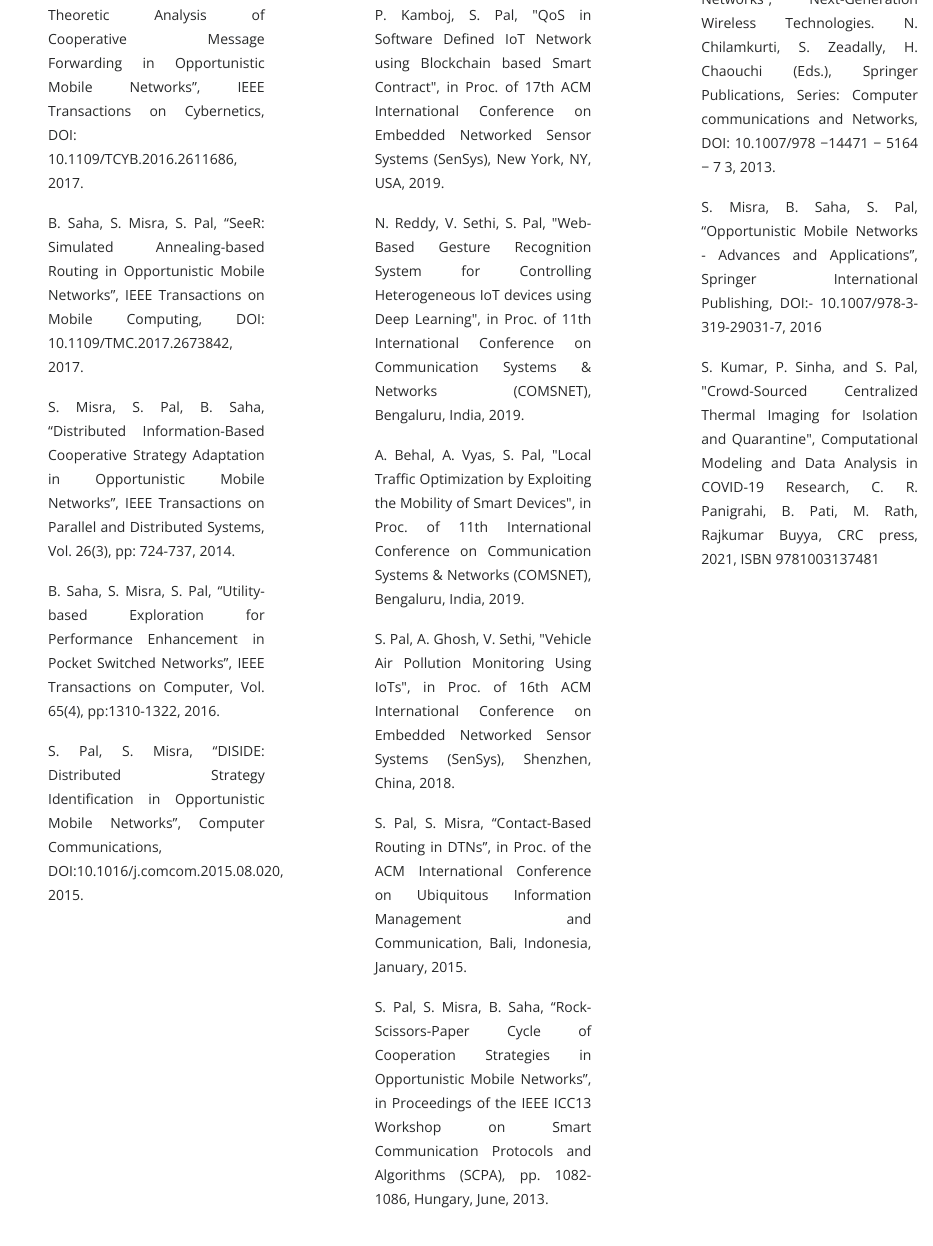
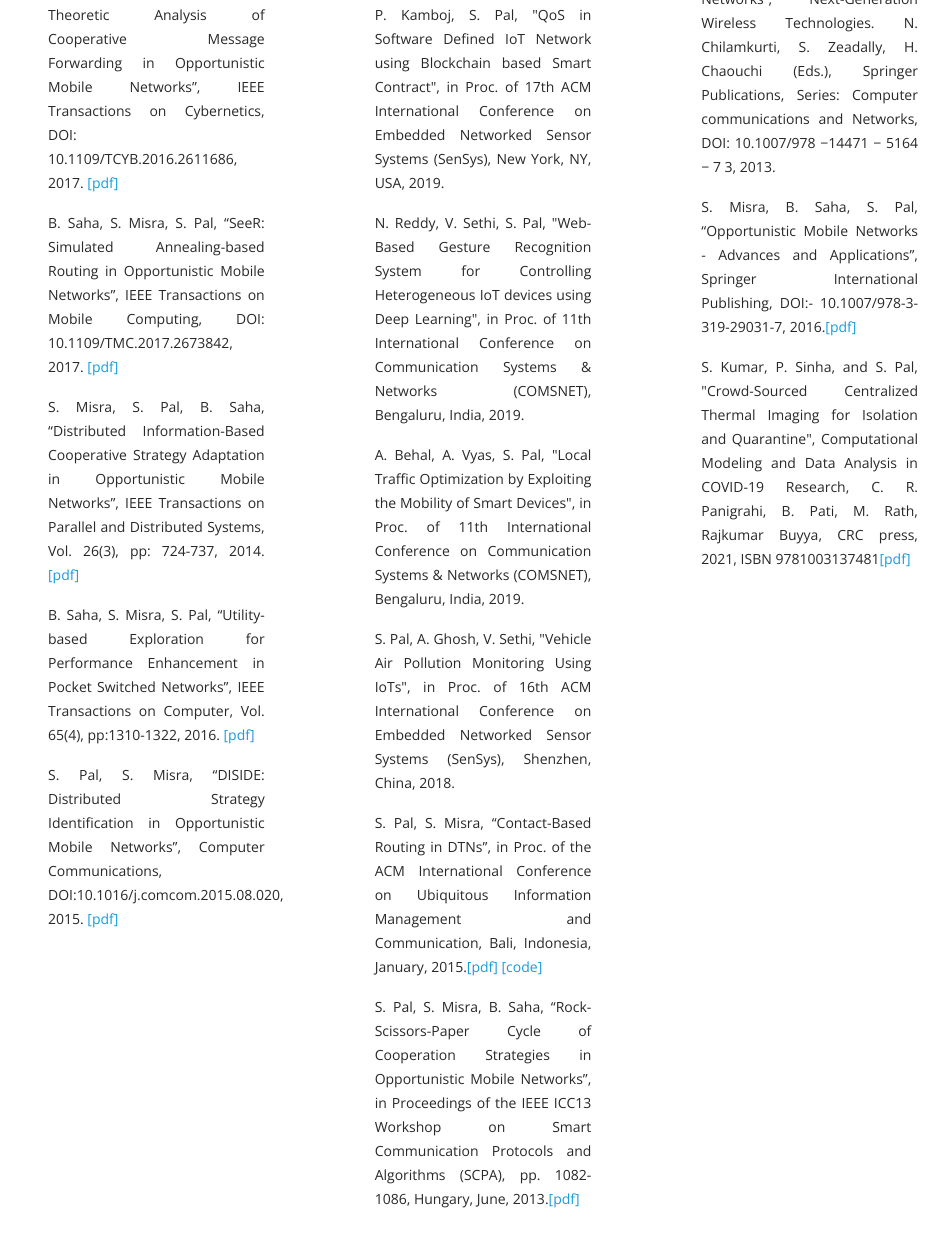
Before and after one commit to Yuvraj-kadale/Dr-Sujata-Pal, a plain HTML site: page mainContent.html in a window 1280 px wide. Shown: the part 5188-6434 px from the top of the page, without its empty margins (347-1280 px from the left). Drawn offline with nearby package versions, Linux system fonts and the light colour scheme.

Commit message:
Add links to publication

```diff
--- a/mainContent.html
+++ b/mainContent.html
@@ -362,12 +362,12 @@
             <p class="description">P. Kamboj, S. Khare, S. Pal, "Role-Based Access Control using Blockchain based Smart Contract", Peer-to-Peer Networking and Applications, 2021. (Accepted)</p>
             <p class="description">A. Vyas, S. Pal, "Optimum Placement of Relay Nodes in WBANs for Improving the QoS of Indoor RPM System", IEEE Sensors Journal, 2021. (Accepted)</p>
             <p class="description">N. Sharma, J. Jun, S. Pal, "Correlated Collision Problem of Contention based MAC Protocol in Low-Power Wireless Networks", IET Communications, 2021. (Accepted)</p>
-            <p class="description">A. Vyas, S. Pal, B. Saha, Relay-based Communications in WBANs: A ComprehensiveSurvey, ACM COMPUTING Survey, 2020</p>
-            <p class="description">S. Pal, B. Saha, S. Misra, “Game Theoretic Analysis of Cooperative Message Forwarding in Opportunistic Mobile Networks”, IEEE Transactions on Cybernetics, DOI: 10.1109/TCYB.2016.2611686, 2017.</p>
-            <p class="description">B. Saha, S. Misra, S. Pal, “SeeR: Simulated Annealing-based Routing in Opportunistic Mobile Networks”, IEEE Transactions on Mobile Computing, DOI: 10.1109/TMC.2017.2673842, 2017.</p>
-            <p class="description">S. Misra, S. Pal, B. Saha, “Distributed Information-Based Cooperative Strategy Adaptation in Opportunistic Mobile Networks”, IEEE Transactions on Parallel and Distributed Systems, Vol. 26(3), pp: 724-737, 2014.</p>
-            <p class="description">B. Saha, S. Misra, S. Pal, “Utility-based Exploration for Performance Enhancement in Pocket Switched Networks”, IEEE Transactions on Computer, Vol. 65(4), pp:1310-1322, 2016.</p>
-            <p class="description">S. Pal, S. Misra, “DISIDE: Distributed Strategy Identification in Opportunistic Mobile Networks”, Computer Communications, DOI:10.1016/j.comcom.2015.08.020, 2015.</p>
+            <p class="description">A. Vyas, S. Pal, B. Saha, Relay-based Communications in WBANs: A ComprehensiveSurvey, ACM COMPUTING Survey, 2020. <a href="https://dl.acm.org/doi/abs/10.1145/3423164"> [pdf]</a></p>
+            <p class="description">S. Pal, B. Saha, S. Misra, “Game Theoretic Analysis of Cooperative Message Forwarding in Opportunistic Mobile Networks”, IEEE Transactions on Cybernetics, DOI: 10.1109/TCYB.2016.2611686, 2017.<a href="https://ieeexplore.ieee.org/document/7859459"> [pdf]</a></p>
+            <p class="description">B. Saha, S. Misra, S. Pal, “SeeR: Simulated Annealing-based Routing in Opportunistic Mobile Networks”, IEEE Transactions on Mobile Computing, DOI: 10.1109/TMC.2017.2673842, 2017.<a href="https://ieeexplore.ieee.org/document/7862876"> [pdf]</a></p>
+            <p class="description">S. Misra, S. Pal, B. Saha, “Distributed Information-Based Cooperative Strategy Adaptation in Opportunistic Mobile Networks”, IEEE Transactions on Parallel and Distributed Systems, Vol. 26(3), pp: 724-737, 2014.<a href="https://ieeexplore.ieee.org/document/6781642"> [pdf]</a></p>
+            <p class="description">B. Saha, S. Misra, S. Pal, “Utility-based Exploration for Performance Enhancement in Pocket Switched Networks”, IEEE Transactions on Computer, Vol. 65(4), pp:1310-1322, 2016.<a href="https://ieeexplore.ieee.org/document/7118165"> [pdf]</a></p>
+            <p class="description">S. Pal, S. Misra, “DISIDE: Distributed Strategy Identification in Opportunistic Mobile Networks”, Computer Communications, DOI:10.1016/j.comcom.2015.08.020, 2015.<a href="https://www.sciencedirect.com/science/article/abs/pii/S0140366415003199"> [pdf]</a></p>
             </div>
           <div class="col-lg-4 col-md-6 icon-box" data-aos="fade-up" data-aos-delay="100">
             <div class="icon"><i class="icofont-earth"></i></div>
@@ -380,8 +380,8 @@
             <p class="description">N. Reddy, V. Sethi, S. Pal, "Web-Based Gesture Recognition System for Controlling Heterogeneous IoT devices using Deep Learning", in Proc. of 11th International Conference on Communication Systems & Networks (COMSNET), Bengaluru, India, 2019.</p>
             <p class="description">A. Behal, A. Vyas, S. Pal, "Local Traffic Optimization by Exploiting the Mobility of Smart Devices", in Proc. of 11th International Conference on Communication Systems & Networks (COMSNET), Bengaluru, India, 2019.</p>
             <p class="description">S. Pal, A. Ghosh, V. Sethi, "Vehicle Air Pollution Monitoring Using IoTs", in Proc. of 16th ACM International Conference on Embedded Networked Sensor Systems (SenSys), Shenzhen, China, 2018.</p>
-            <p class="description">S. Pal, S. Misra, “Contact-Based Routing in DTNs”, in Proc. of the ACM International Conference on Ubiquitous Information Management and Communication, Bali, Indonesia, January, 2015.</p>
-            <p class="description">S. Pal, S. Misra, B. Saha, “Rock-Scissors-Paper Cycle of Cooperation Strategies in Opportunistic Mobile Networks”, in Proceedings of the IEEE ICC13 Workshop on Smart Communication Protocols and Algorithms (SCPA), pp. 1082-1086, Hungary, June, 2013.</p>
+            <p class="description">S. Pal, S. Misra, “Contact-Based Routing in DTNs”, in Proc. of the ACM International Conference on Ubiquitous Information Management and Communication, Bali, Indonesia, January, 2015.<a href="https://dl.acm.org/doi/10.1145/2701126.2701145">[pdf]</a> <a href="https://github.com/akeranen/the-one/pull/45">[code]</a></p>
+            <p class="description">S. Pal, S. Misra, B. Saha, “Rock-Scissors-Paper Cycle of Cooperation Strategies in Opportunistic Mobile Networks”, in Proceedings of the IEEE ICC13 Workshop on Smart Communication Protocols and Algorithms (SCPA), pp. 1082-1086, Hungary, June, 2013.<a href="https://ieeexplore.ieee.org/document/6649394">[pdf]</a></p>
           </div>
           <div class="col-lg-4 col-md-6 icon-box" data-aos="fade-up" data-aos-delay="200">
             <div class="icon"><i class="icofont-tasks-alt"></i></div>
@@ -391,8 +391,8 @@
             <p class="description">A. Vyas, S. Pal, "Preventing Security and Privacy Attacks in WBANs", Handbook of Computer Networks and Cyber Security: Principles and Paradigms B. B. Gupta (Ed.), Springer Publications, 2019. (Accepted)
             </p>
             <p class="description">S. Misra, S. Pal, B. Saha, “Cooperation in Delay Tolerant Networks”, Next-Generation Wireless Technologies. N. Chilamkurti, S. Zeadally, H. Chaouchi (Eds.), Springer Publications, Series: Computer communications and Networks, DOI: 10.1007/978 −14471 − 5164 − 7 3, 2013.</p>
-            <p class="description">S. Misra, B. Saha, S. Pal, “Opportunistic Mobile Networks - Advances and Applications”, Springer International Publishing, DOI:- 10.1007/978-3-319-29031-7, 2016</p>
-            <p class="description">S. Kumar, P. Sinha, and S. Pal, "Crowd-Sourced Centralized Thermal Imaging for Isolation and Quarantine", Computational Modeling and Data Analysis in COVID-19 Research, C. R. Panigrahi, B. Pati, M. Rath, Rajkumar Buyya, CRC press, 2021, ISBN 9781003137481</p>
+            <p class="description">S. Misra, B. Saha, S. Pal, “Opportunistic Mobile Networks - Advances and Applications”, Springer International Publishing, DOI:- 10.1007/978-3-319-29031-7, 2016.<a href="https://link.springer.com/chapter/10.1007%2F978-1-4471-5164-7_3">[pdf]</a></p>
+            <p class="description">S. Kumar, P. Sinha, and S. Pal, "Crowd-Sourced Centralized Thermal Imaging for Isolation and Quarantine", Computational Modeling and Data Analysis in COVID-19 Research, C. R. Panigrahi, B. Pati, M. Rath, Rajkumar Buyya, CRC press, 2021, ISBN 9781003137481<a href="https://www.google.co.in/books/edition/_/ij6FCwAAQBAJ?hl=en&gbpv=1&pg=PA4&dq=Cooperation+in+Delay+Tolerant+Networks%E2%80%9D,+Next-Generation+Wireless+Technologies.">[pdf]</a></p>
           </div>
 
         </div>
```
